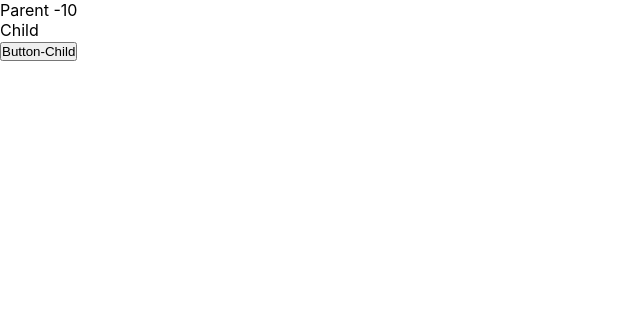
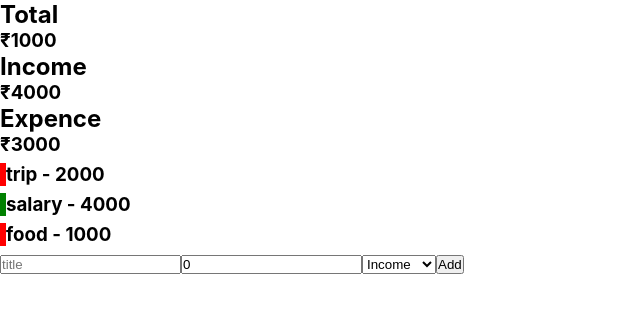
Before and after one commit to mukilathuruvan/frenzo-react, a React (Create React App) app in the folder my-app/: page / in a window 1280 px wide. Shown: the top 312 px of the page, without its empty margins (0-640 px from the left). Built offline with nearby package versions, Linux system fonts and the light colour scheme.

Commit message:
expence manager task

```diff
--- a/my-app/src/App.js
+++ b/my-app/src/App.js
@@ -1,8 +1,8 @@
-import Parent from "./render/memo/Parent";
+import Layout from "./project/expence/Layout";
 function App() {
   return (
     <div className="App">
-      <Parent />
+      <Layout />
     </div>
   );
 }
--- /dev/null
+++ b/my-app/src/context/ExpenceContext.jsx
@@ -0,0 +1,52 @@
+import React, {
+  createContext,
+  useCallback,
+  useContext,
+  useEffect,
+  useState,
+} from "react";
+
+const expenceCon = createContext(null);
+
+const initial = [
+  { id: 1, title: "trip", amount: 2000, type: "expence" },
+  { id: 2, title: "salary", amount: 4000, type: "income" },
+  { id: 3, title: "food", amount: 1000, type: "expence" },
+];
+
+const ExpenceContext = ({ children }) => {
+  const [history, setHistory] = useState(initial);
+  const [balance, setBalance] = useState({ income: 0, expence: 0, total: 0 });
+
+  useEffect(() => {
+    const income = history
+      .filter((tranc) => tranc.type === "income")
+      .map((tranc) => tranc.amount)
+      .reduce((acc, cur) => acc + cur, 0);
+
+    const expence = history
+      .filter((tranc) => tranc.type === "expence")
+      .map((tranc) => tranc.amount)
+      .reduce((acc, cur) => acc + cur, 0);
+
+    const total = income - expence;
+    setBalance({ income, expence, total });
+  }, [history]);
+
+  const addToHistory = useCallback(
+    (tranc) => {
+      setHistory([...history, tranc]);
+    },
+    [history]
+  );
+
+  return (
+    <expenceCon.Provider value={{ addToHistory, history, balance }}>
+      {children}
+    </expenceCon.Provider>
+  );
+};
+
+export default ExpenceContext;
+
+export const useAuth = () => useContext(expenceCon);
--- a/my-app/src/index.js
+++ b/my-app/src/index.js
@@ -3,13 +3,13 @@ import ReactDOM from "react-dom/client";
 import "./index.css";
 import App from "./App";
 import reportWebVitals from "./reportWebVitals";
-import UserContext from "./context/UserContext";
+import ExpenceContext from "./context/ExpenceContext";
 
 const root = ReactDOM.createRoot(document.getElementById("root"));
 root.render(
-  <>
+  <ExpenceContext>
     <App />
-  </>
+  </ExpenceContext>
 );
 
 // If you want to start measuring performance in your app, pass a function
--- /dev/null
+++ b/my-app/src/project/expence/Balance.jsx
@@ -0,0 +1,12 @@
+import React from "react";
+
+const Balance = ({ header, amount }) => {
+  return (
+    <>
+      <h2>{header}</h2>
+      <h3>₹{amount}</h3>
+    </>
+  );
+};
+
+export default Balance;
--- /dev/null
+++ b/my-app/src/project/expence/Form.jsx
@@ -0,0 +1,44 @@
+import React, { useState } from "react";
+import uuid from "react-uuid";
+import { useAuth } from "../../context/ExpenceContext";
+const initial = { id: "", title: "", amount: 0, type: "income" };
+const Form = () => {
+  const [single, setSingle] = useState(initial);
+  const { addToHistory } = useAuth();
+
+  const handleSubmit = (e) => {
+    e.preventDefault();
+    console.log(single);
+    addToHistory({ ...single, id: uuid() });
+    setSingle(initial);
+  };
+  return (
+    <form onSubmit={handleSubmit}>
+      <input
+        type="text"
+        placeholder="title"
+        value={single.title}
+        onChange={(e) => setSingle({ ...single, title: e.target.value })}
+      />
+      <input
+        type="number"
+        value={single.amount}
+        onChange={(e) =>
+          setSingle({ ...single, amount: Number(e.target.value) })
+        }
+      />
+      <select
+        value={single.type}
+        onChange={(e) => {
+          setSingle({ ...single, type: e.target.value });
+        }}>
+        {/* <option value="">Select any category</option> */}
+        <option value="expence">Expence</option>
+        <option value="income">Income</option>
+      </select>
+      <input type="submit" value={"Add"} />
+    </form>
+  );
+};
+
+export default Form;
--- /dev/null
+++ b/my-app/src/project/expence/History.jsx
@@ -0,0 +1,16 @@
+import React from "react";
+import { useAuth } from "../../context/ExpenceContext";
+import Single from "./Single";
+
+const History = () => {
+  const { history } = useAuth();
+  return (
+    <ul>
+      {history?.map((tranc) => (
+        <Single tranc={tranc} key={tranc.id} />
+      ))}
+    </ul>
+  );
+};
+
+export default History;
--- /dev/null
+++ b/my-app/src/project/expence/Layout.jsx
@@ -0,0 +1,21 @@
+import React from "react";
+import Balance from "./Balance";
+import Form from "./Form";
+import History from "./History";
+import "./exp.css";
+import { useAuth } from "../../context/ExpenceContext";
+const Layout = () => {
+  const { balance } = useAuth();
+  let { income, expence, total } = balance;
+  return (
+    <div>
+      <Balance header={"Total"} amount={total} />
+      <Balance header={"Income"} amount={income} />
+      <Balance header={"Expence"} amount={expence} />
+      <History />
+      <Form />
+    </div>
+  );
+};
+
+export default Layout;
--- /dev/null
+++ b/my-app/src/project/expence/Single.jsx
@@ -0,0 +1,12 @@
+import React from "react";
+
+const Single = ({ tranc }) => {
+  return (
+    <li>
+      <h3
+        className={`${tranc.type}`}>{`${tranc?.title} -  ${tranc?.amount}`}</h3>
+    </li>
+  );
+};
+
+export default Single;
--- /dev/null
+++ b/my-app/src/project/expence/exp.css
@@ -0,0 +1,9 @@
+.expence {
+  border-left: 6px solid red;
+  margin: 7px 0;
+}
+
+.income {
+  border-left: 6px solid green;
+  margin: 7px 0;
+}
--- a/my-app/src/render/memo/Child.jsx
+++ b/my-app/src/render/memo/Child.jsx
@@ -1,12 +1,12 @@
 import React, { memo } from "react";
 
-const Child = ({ handler }) => {
+const Child = ({ person }) => {
   console.log("child");
   return (
     <div>
       Child
       <br />
-      <button onClick={handler}>Button-Child</button>
+      <h3>from child - {person.name}</h3>
     </div>
   );
 };
--- a/my-app/src/render/memo/Parent.jsx
+++ b/my-app/src/render/memo/Parent.jsx
@@ -1,16 +1,16 @@
-import React, { useCallback, useState } from "react";
+import React, { useCallback, useMemo, useState } from "react";
 import Child from "./Child";
 
 const Parent = () => {
+  const [count, setCount] = useState(10);
   console.log("parent");
-  const [count, setCount] = useState(10);
-  const increment = useCallback(() => {
-    setCount(count + 1);
-  }, []);
+  const person = useMemo(() => ({ name: "ragnar", age: 31 }), []);
   return (
     <div>
-      Parent -{count}
-      <Child handler={increment} />
+      Parent -{person.name}-{count}
+      <br />
+      <button onClick={() => setCount(count + 1)}>Click</button>
+      <Child person={person} />
     </div>
   );
 };
```
